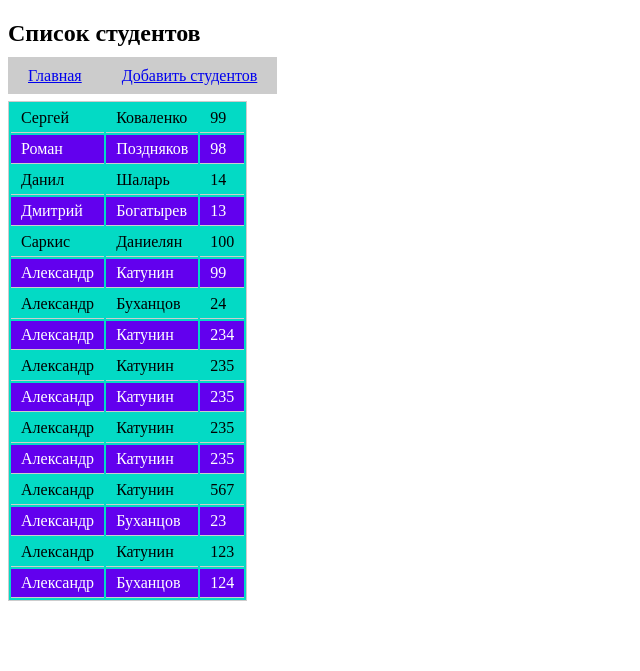
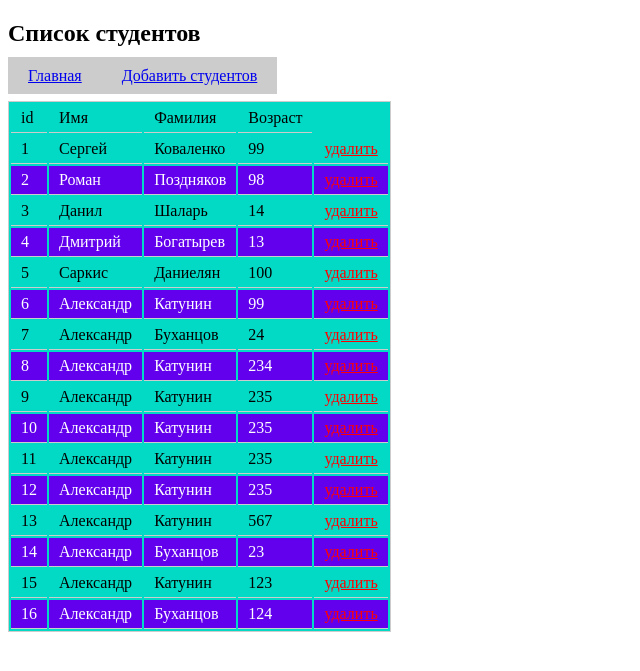
Before and after one commit to Sarkis8321/sitetest, a PHP site: page / in a window 1280 px wide. Shown: the top 671 px of the page, without its empty margins (0-640 px from the left). Run offline with PHP 8.4, Linux system fonts and the light colour scheme; data comes from the database, SQL or seed files in the repository.

Commit message:
реализация delete пользователя
Реализация удаления студента

```diff
--- a/assets/css/style.css
+++ b/assets/css/style.css
@@ -73,3 +73,6 @@
 	padding: 10px 20px;
 	background: #ccc;
 }
+.delete-btn {
+	color: #f00;
+}
--- a/index.php
+++ b/index.php
@@ -8,13 +8,25 @@
 <div class="main-content">
 	<?php include 'qwery/qwery.php' ?>
 	<table class="main-table">
+	<thead>
+		<tr>
+			<td>id</td>
+			<td>Имя</td>
+			<td>Фамилия</td>
+			<td>Возраст</td>
+		</tr>
+	</thead>
+  <tbody>
 	<?php foreach($dataArr as $key => $value) {?>
 		<tr>
+			<td><?php echo $value['id'] ?></td>
 			<td><?php echo $value['name'] ?></td>
 			<td><?php echo $value['surname'] ?></td>
 			<td><?php echo $value['age'] ?></td>
+      <td><a class="delete-btn" href="/qwery/deleteStudent.php?userid=<?echo $value['id']; ?>">удалить</a></td>
 		</tr>
 	<?php } ?>
+  </tbody>
 	</table>
 </div>
 
```
Also changed, not shown: qwery/deleteStudent.php (added, +19 -0 lines).
